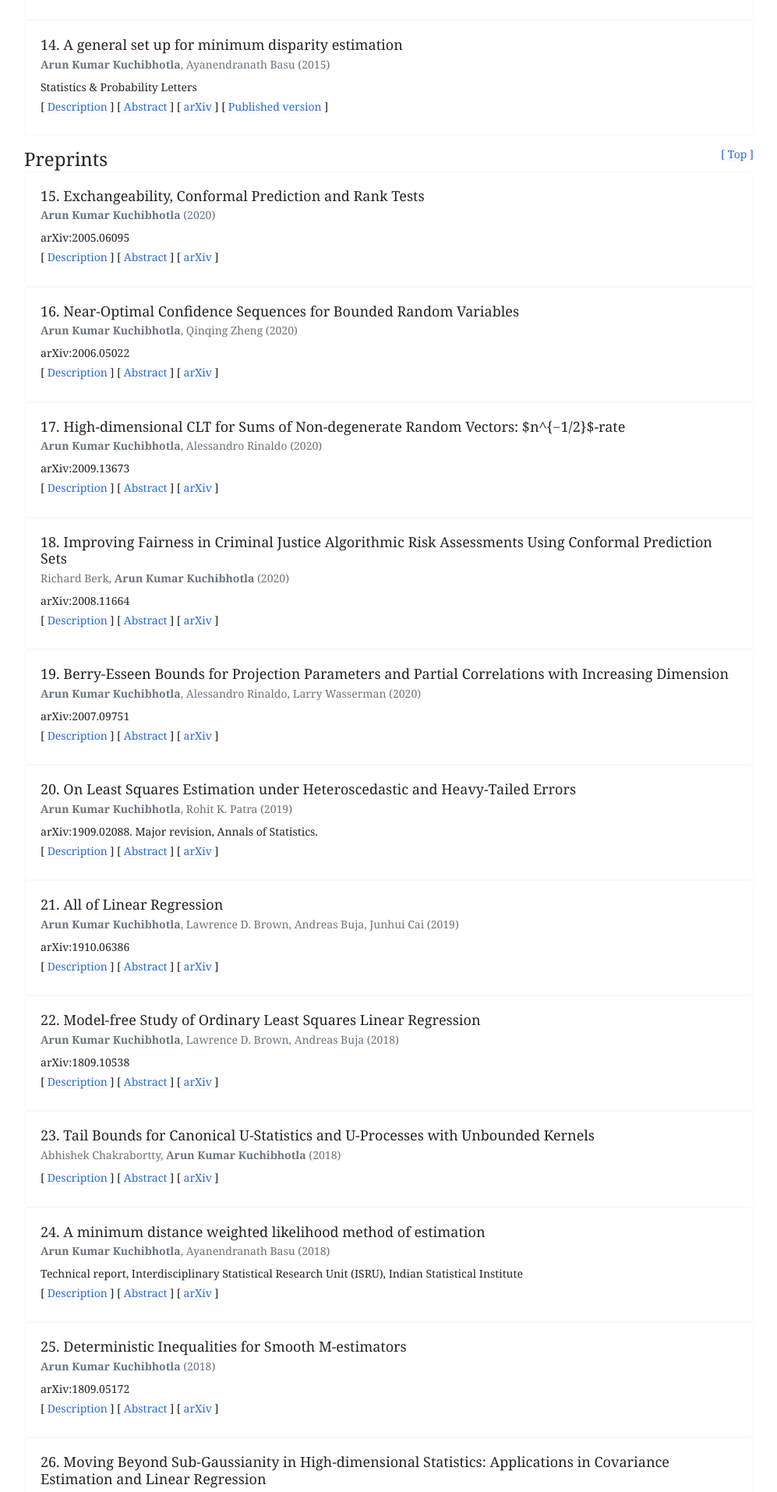
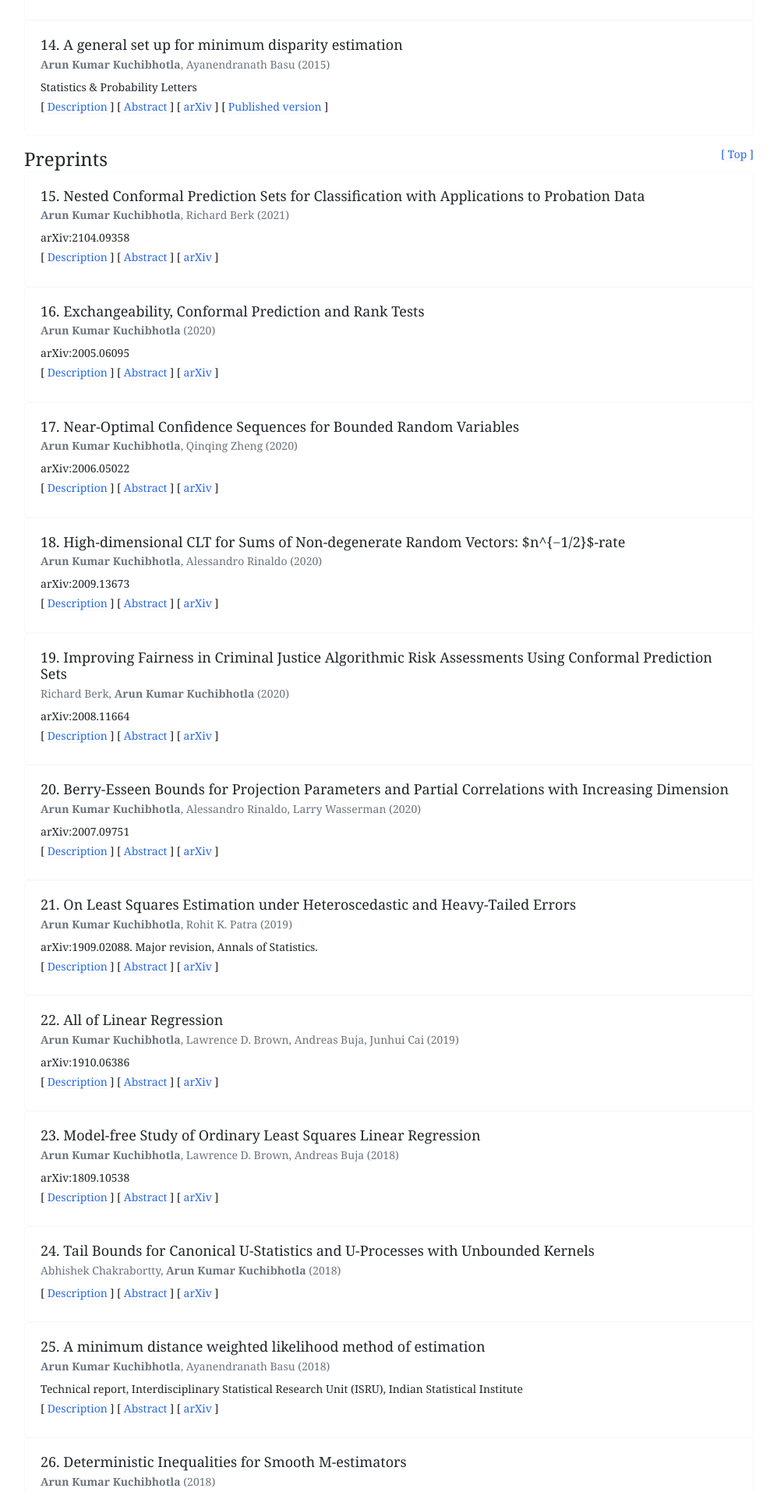
Before and after one commit to Arun-Kuchibhotla/Arun-Kuchibhotla.github.io, a Jekyll site: the page built from docs/research.md, in a window 1280 px wide. Shown: the part 2179-4093 px from the top of the page at 78% size, without its empty margins (241-1238 px from the left). Built offline with Jekyll 4.4.1, drawn with Linux system fonts in a browser that asks for light colours; nearby versions of some CDN libraries; part of the change alters nothing that is shown; some of the changed text lies outside the part shown.

Commit message:
Update publications.json

```diff
--- a/_data/publications.json
+++ b/_data/publications.json
@@ -88,6 +88,37 @@
 		"cites_url": "https://arxiv.org/abs/2008.11664",
 		"abstract": "Risk assessment algorithms have been correctly criticized for potential unfairness, and there is an active cottage industry trying to make repairs. In this paper, we adopt a framework from conformal prediction sets to remove unfairness from risk algorithms themselves and the covariates used for forecasting. From a sample of 300,000 offenders at their arraignments, we construct a confusion table and its derived measures of fairness that are effectively free any meaningful differences between Black and White offenders. We also produce fair forecasts for individual offenders coupled with valid probability guarantees that the forecasted outcome is the true outcome. We see our work as a demonstration of concept for application in a wide variety of criminal justice decisions. The procedures provided can be routinely implemented in jurisdictions with the usual criminal justice datasets used by administrators. The requisite procedures can be found in the scripting software R. However, whether stakeholders will accept our approach as a means to achieve risk assessment fairness is unknown. There also are legal issues that would need to be resolved although we offer a Pareto improvement.",
 		"description": "The paper uses weighted exchangeability for conformal prediction under covariate shift to attain fair prediction."
+	},
+	{
+		"type": "Preprint",
+		"work_type": "Preprint",
+		"id": 35,
+		"title": "Nested Conformal Prediction Sets for Classification with Applications to Probation Data",
+		"year": 2021,
+		"authors":[
+			{
+				"name": "Arun Kumar Kuchibhotla"
+			},
+			{
+				"name": "Richard Berk"
+			}
+
+		],
+		"use": true,
+		"topic":[
+			{
+				"topic": "Classification"
+			},
+			{
+				"topic": "Conformal Prediction"
+			}
+		],
+		"source": "arXiv:2104.09358",
+		"volume": "",
+		"citation_url": "https://arxiv.org/abs/2104.09358",
+		"cites_url": "https://arxiv.org/abs/2104.09358",
+		"abstract": "Risk assessments to help inform criminal justice decisions have been used in the United States since the 1920s. Over the past several years, statistical learning risk algorithms have been introduced amid much controversy about fairness, transparency and accuracy. In this paper, we focus on accuracy for a large department of probation and parole that is considering a major revision of its current, statistical learning risk methods. Because the content of each offender's supervision is substantially shaped by a forecast of subsequent conduct, forecasts have real consequences. Here we consider the probability that risk forecasts are correct. We augment standard statistical learning estimates of forecasting uncertainty (i.e., confusion tables) with uncertainty estimates from nested conformal prediction sets. In a demonstration of concept using data from the department of probation and parole, we show that the standard uncertainty measures and uncertainty measures from nested conformal prediction sets can differ dramatically in concept and output. We also provide a modification of nested conformal called the localized conformal method to match confusion tables more closely when possible. A strong case can be made favoring the nested and localized conformal approach. As best we can tell, our formulation of such comparisons and consequent recommendations is novel.",
+		"description": "The paper explains nested conformal prediction for classification with application to probation data. The discussion is most non-technical and didactic in nature."
 	},
 	{
 		"type": "Preprint",
```
